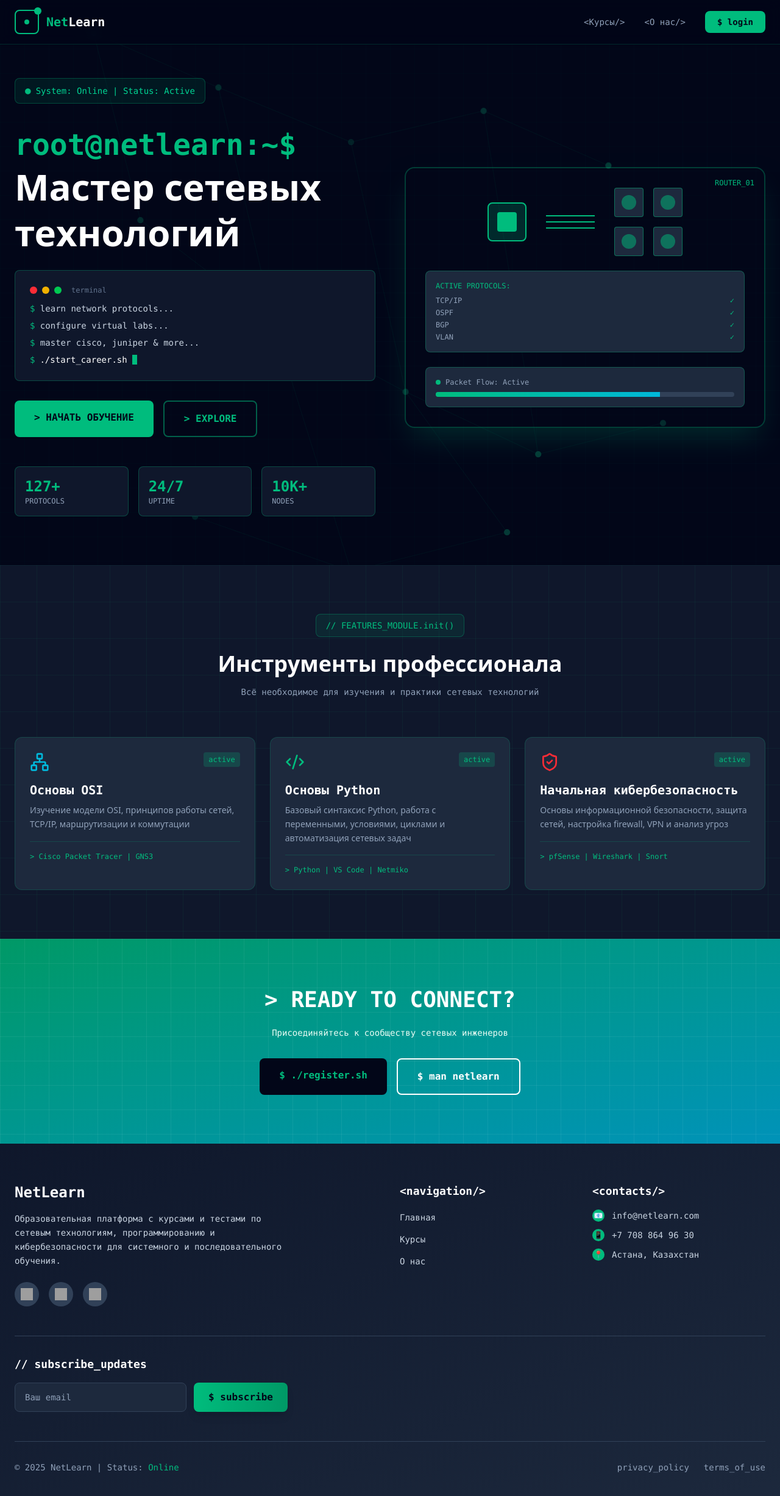
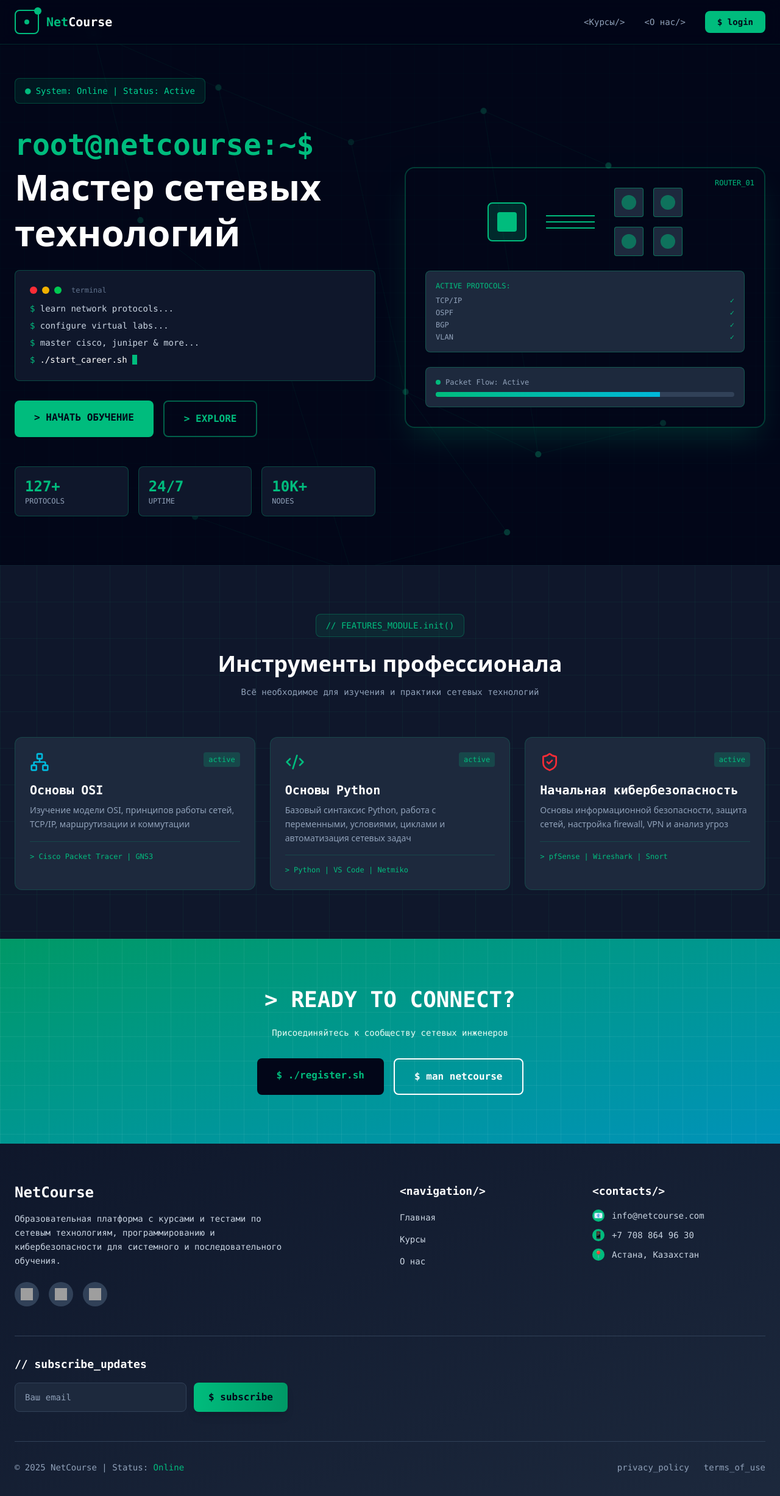
Before and after one commit to N1k143/coursework-frontend, a React (Vite) app: page / in a window 1280 px wide. Shown: the top 2454 px of the page at 61% size. Built offline with nearby package versions, Linux system fonts and the light colour scheme; grey boxes are pictures that could not be loaded.

Commit message:
update website name

```diff
--- a/index.html
+++ b/index.html
@@ -4,7 +4,7 @@
     <meta charset="UTF-8" />
     <link rel="icon" href="/netlearn.png" />
     <meta name="viewport" content="width=device-width, initial-scale=1.0" />
-    <title>Netlearn</title>
+    <title>NetCourse</title>
 
   </head>
   <body>
--- a/src/components/Footer.jsx
+++ b/src/components/Footer.jsx
@@ -10,7 +10,7 @@ export default function Footer() {
 
           <div className="lg:col-span-2">
             <div className="flex items-center mb-4">
-              <span className="text-2xl font-bold font-mono">NetLearn</span>
+              <span className="text-2xl font-bold font-mono">NetCourse</span>
             </div>
             <p className="text-slate-300 leading-relaxed max-w-md font-mono text-sm">
               Образовательная платформа с курсами и тестами по сетевым технологиям,
@@ -56,7 +56,7 @@ export default function Footer() {
             <ul className="space-y-3 text-slate-300 font-mono text-sm">
               <li className="flex items-center">
                 <span className="w-5 h-5 bg-emerald-500 rounded-full mr-3 flex items-center justify-center text-xs">📧</span>
-                info@netlearn.com
+                info@netcourse.com
               </li>
               <li className="flex items-center">
                 <span className="w-5 h-5 bg-emerald-500 rounded-full mr-3 flex items-center justify-center text-xs">📱</span>
@@ -89,7 +89,7 @@ export default function Footer() {
 
         <div className="mt-12 pt-8 border-t border-slate-700 flex flex-col md:flex-row justify-between items-center">
           <p className="text-slate-400 text-sm font-mono">
-            © 2025 NetLearn | Status: <span className="text-emerald-500">Online</span>
+            © 2025 NetCourse | Status: <span className="text-emerald-500">Online</span>
           </p>
           <div className="flex space-x-6 mt-4 md:mt-0">
             <a href="#" className="text-slate-400 hover:text-emerald-400 transition-colors text-sm font-mono">
--- a/src/components/Header.jsx
+++ b/src/components/Header.jsx
@@ -52,7 +52,7 @@ export default function Header() {
                 <div className="absolute -top-1 -right-1 w-3 h-3 bg-emerald-500 rounded-full"></div>
               </div>
               <span className="text-xl font-bold text-emerald-500 font-mono">
-                Net<span className="text-white">Learn</span>
+                Net<span className="text-white">Course</span>
               </span>
             </div>
           </Link>
--- a/src/components/HeroSection.jsx
+++ b/src/components/HeroSection.jsx
@@ -19,7 +19,7 @@ export default function HeroSection({ scrollToAbout }){
             </div>
 
             <h1 className="text-3xl sm:text-4xl md:text-5xl lg:text-6xl font-bold text-white mb-4 sm:mb-6 leading-tight">
-              <span className="text-emerald-500 font-mono text-2xl sm:text-3xl md:text-4xl lg:text-5xl">root@netlearn:~$</span>
+              <span className="text-emerald-500 font-mono text-2xl sm:text-3xl md:text-4xl lg:text-5xl">root@netcourse:~$</span>
               <br/>
               <span className="font-sans">Мастер сетевых технологий</span>
             </h1>
--- a/src/pages/AboutPage.jsx
+++ b/src/pages/AboutPage.jsx
@@ -41,7 +41,7 @@ export default function AboutPage() {
 
                 <div className="text-slate-300 space-y-4">
                   <p>
-                    NetLearn — это современная образовательная платформа для изучения сетевых технологий,
+                    NetCourse — это современная образовательная платформа для изучения сетевых технологий,
                     программирования и основ кибербезопасности, разработанная с использованием
                     передовых веб-технологий.
                   </p>
--- a/src/pages/HomePage.jsx
+++ b/src/pages/HomePage.jsx
@@ -57,7 +57,7 @@ export default function HomePage() {
                   {'$ ./register.sh'}
                 </Link>
                 <button className="px-8 py-4 bg-transparent text-white rounded-lg font-bold border-2 border-white hover:bg-white hover:text-emerald-600 transition-all font-mono">
-                  {'$ man netlearn'}
+                  {'$ man netcourse'}
                 </button>
               </div>
             </>
```
